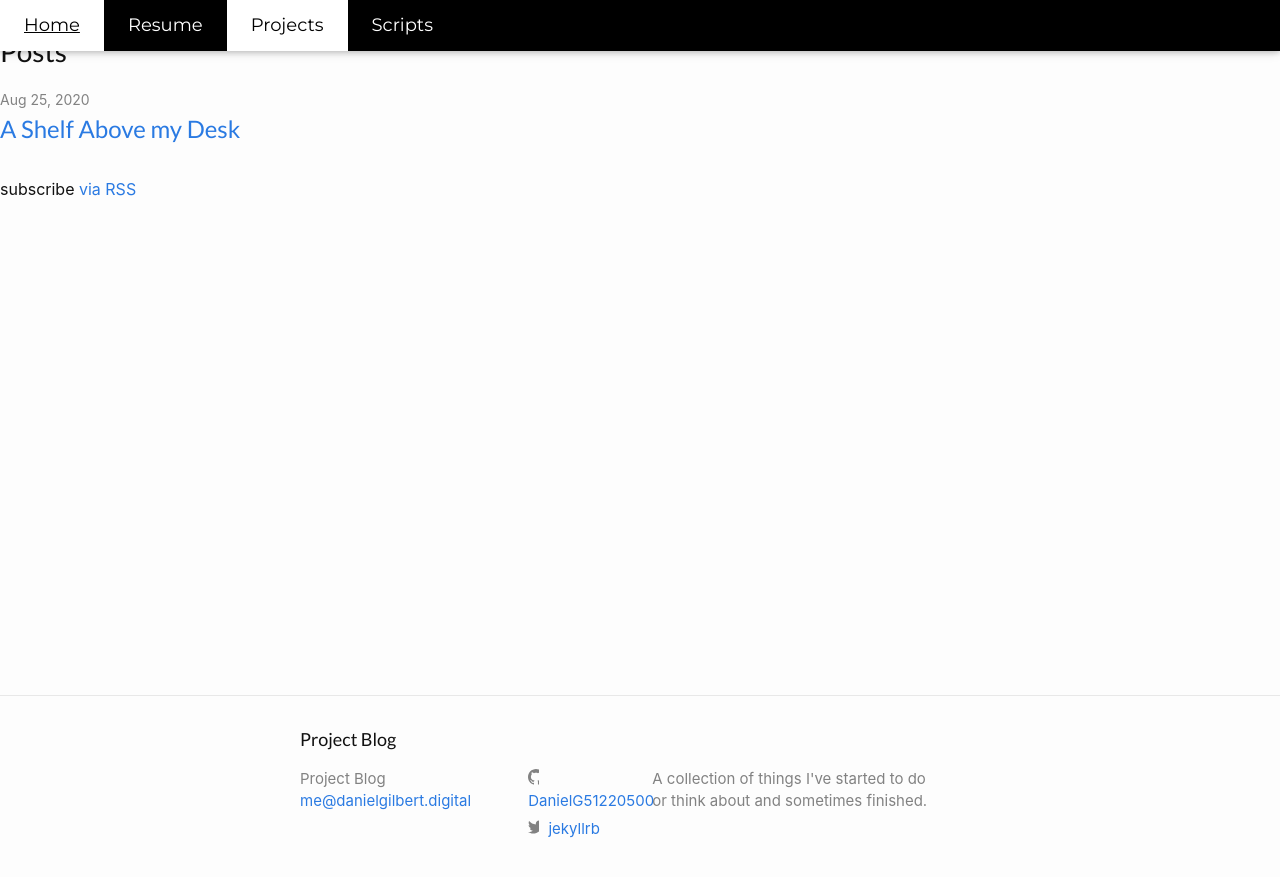
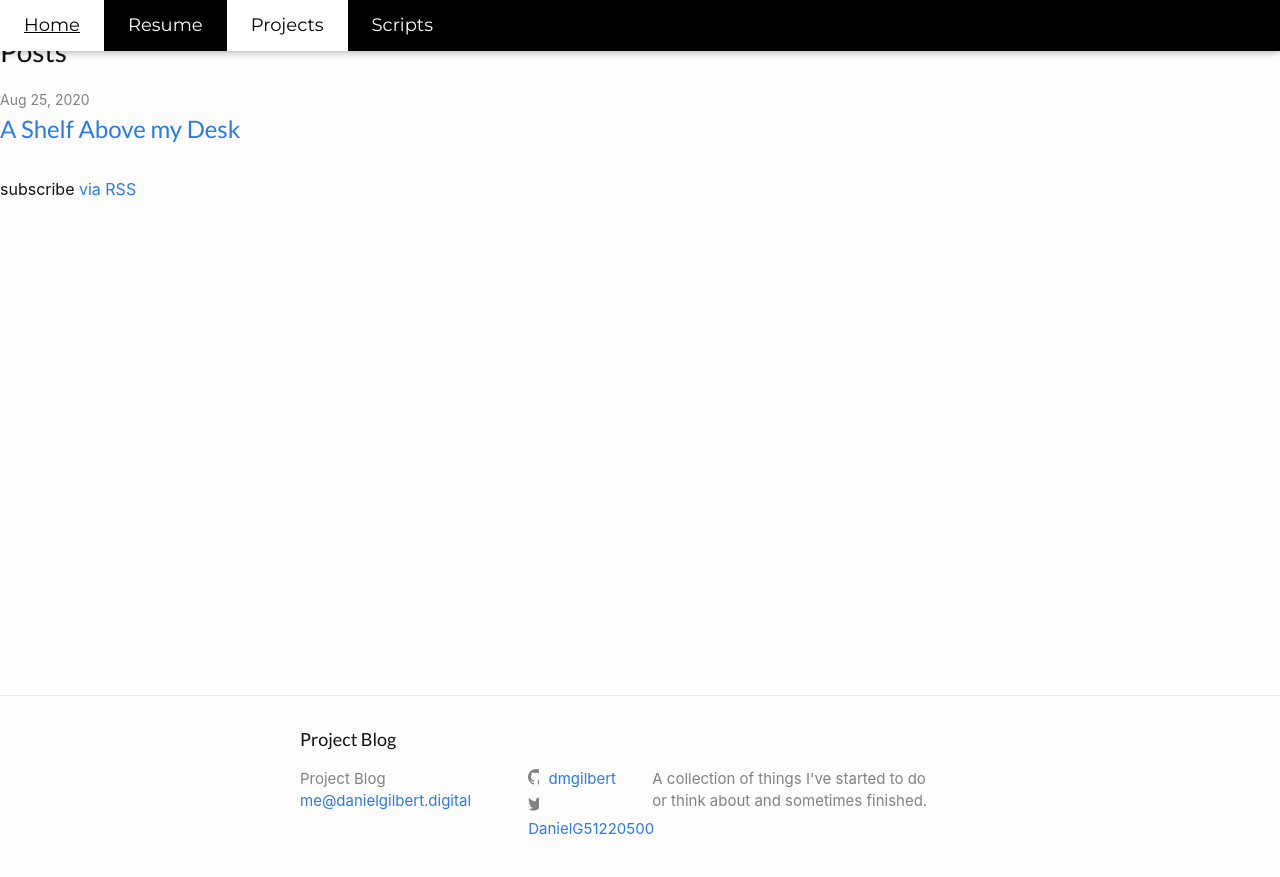
Before and after one commit to dmgilbert/dmgilbert.github.io, a Jekyll site: the page Projects/index.html, which Jekyll copies as it is, in a window 1280 px wide. Shown: the top 877 px of the page. Built offline with Jekyll 4.4.1, drawn with Linux system fonts in a browser that asks for light colours.

Commit message:
Update index.html

```diff
--- a/Projects/index.html
+++ b/Projects/index.html
@@ -71,7 +71,7 @@ body,h1,h2,h3,h4,h5,h6 {font-family: "Lato", sans-serif}
           <li class="p-name">Project Blog</li><li><a class="u-email" href="mailto:me@danielgilbert.digital">me@danielgilbert.digital</a></li></ul>
       </div>
 
-      <div class="footer-col footer-col-2"><ul class="social-media-list"><li><a href="https://github.com/DanielG51220500"><svg class="svg-icon"><use xlink:href="/Projects/assets/minima-social-icons.svg#github"></use></svg> <span class="username">DanielG51220500</span></a></li><li><a href="https://www.twitter.com/jekyllrb"><svg class="svg-icon"><use xlink:href="/Projects/assets/minima-social-icons.svg#twitter"></use></svg> <span class="username">jekyllrb</span></a></li></ul>
+      <div class="footer-col footer-col-2"><ul class="social-media-list"><li><a href="https://github.com/dmgilbert"><svg class="svg-icon"><use xlink:href="/Projects/assets/minima-social-icons.svg#github"></use></svg> <span class="username">dmgilbert</span></a></li><li><a href="https://www.twitter.com/DanielG51220500"><svg class="svg-icon"><use xlink:href="/Projects/assets/minima-social-icons.svg#twitter"></use></svg> <span class="username">DanielG51220500</span></a></li></ul>
 </div>
 
       <div class="footer-col footer-col-3">
```
